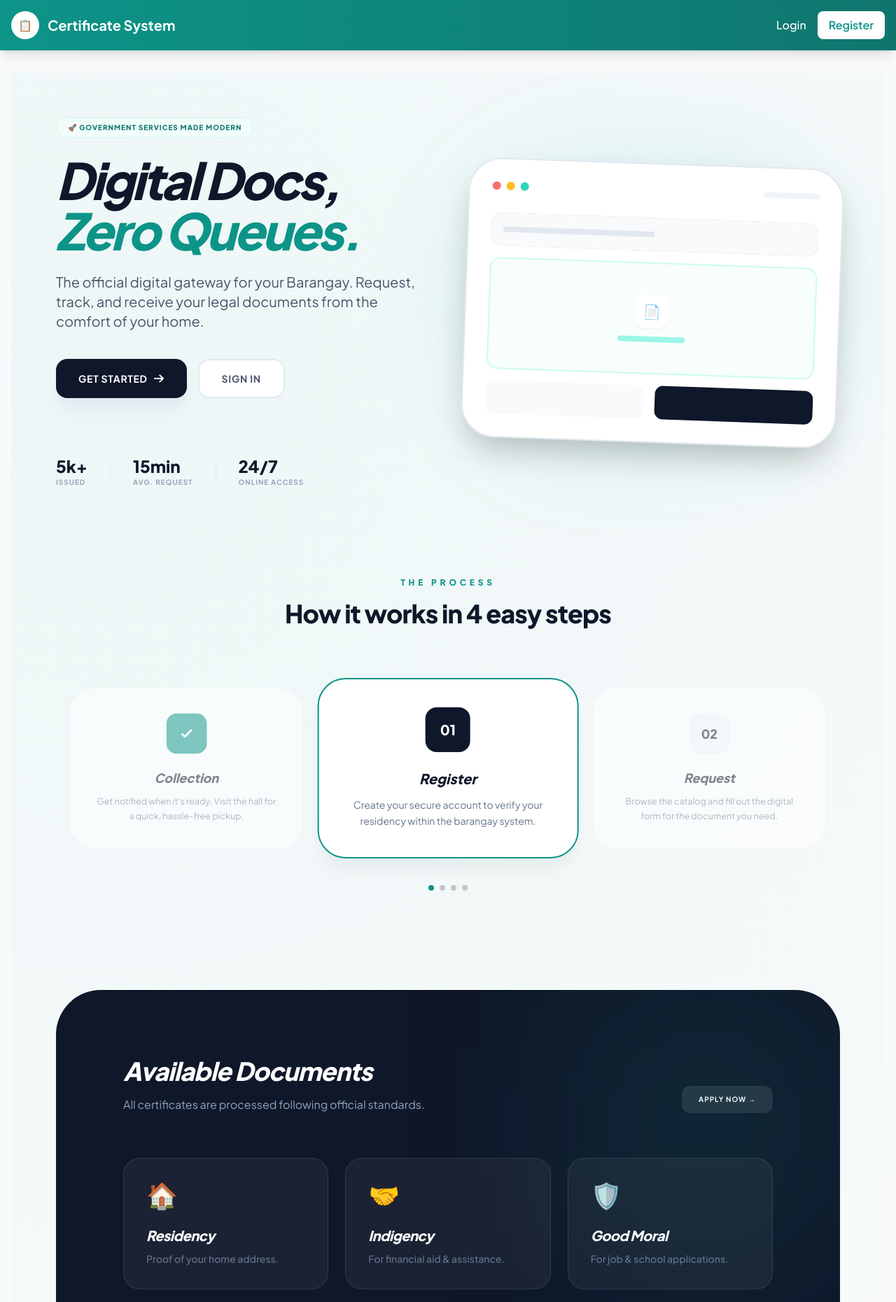
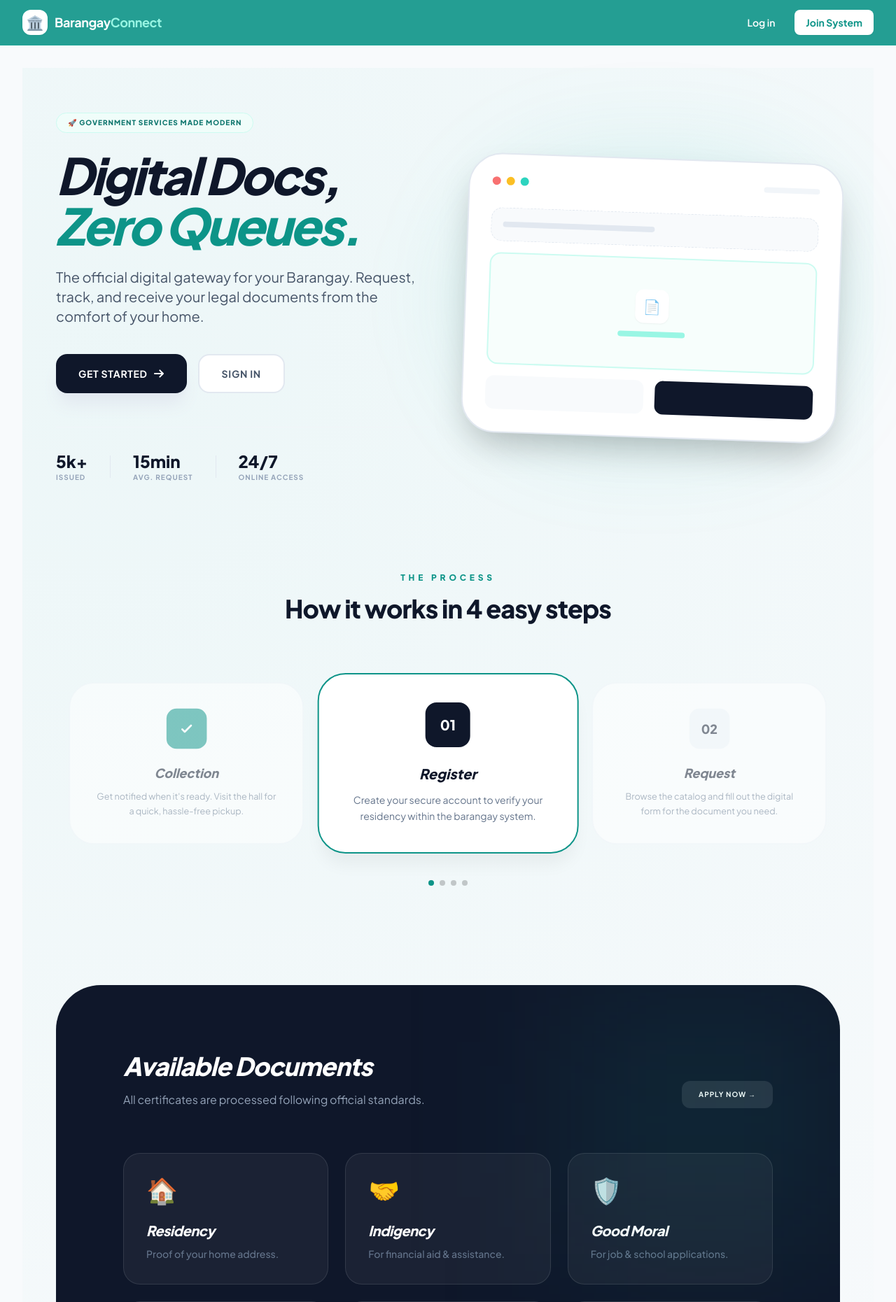
Before and after one commit to axediant02/barangay-appointment-setter, a PHP site: page / in a window 1280 px wide. Shown: the top 1861 px of the page at 70% size. Run offline with PHP 8.4, Linux system fonts and the light colour scheme; some libraries are stand-ins or nearby versions.

Commit message:
improved header

```diff
--- a/views/layout/header.php
+++ b/views/layout/header.php
@@ -3,97 +3,163 @@ if (session_status() === PHP_SESSION_NONE) {
     session_start();
 }
 $pageTitle = $pageTitle ?? 'Barangay Certificate System';
-
 $userName = $_SESSION['username'] ?? 'User';
 $userRole = $_SESSION['role'] ?? null;
+$currentPage = $_GET['page'] ?? 'home';
 ?>
 <!DOCTYPE html>
-<html lang="en">
+<html lang="en" class="scroll-smooth">
 <head>
     <meta charset="UTF-8">
     <meta name="viewport" content="width=device-width, initial-scale=1.0">
     <meta name="description" content="Modern Barangay Certificate System for efficient request and appointment management">
     <title><?= htmlspecialchars($pageTitle) ?> | Barangay Certificate System</title>
+
+    <link href="https://fonts.googleapis.com/css2?family=Plus+Jakarta+Sans:wght@400;500;600;700&display=swap" rel="stylesheet">
+
     <script>
         window.APP_BASE = <?= json_encode(rtrim(dirname($_SERVER['SCRIPT_NAME'] ?? '/'), '/') . '/') ?>;
     </script>
     <script src="https://cdn.tailwindcss.com"></script>
-    <style>
-        :root {
-            --primary: #0D9488;
-            --primary-light: #ECFDF5;
-            --accent: #F97316;
-            --pending: #CA8A04;
-            --approved: #059669;
-            --completed: #0891B2;
-            --rejected: #DC2626;
+
+    <style type="text/tailwindcss">
+        @layer base {
+            body {
+                font-family: 'Plus Jakarta Sans', sans-serif;
+                @apply text-slate-900 antialiased;
             }
-        .btn-primary {
-            @apply bg-teal-600 hover:bg-teal-700 text-white px-4 py-2 rounded-lg transition font-medium;
         }
-        .btn-secondary {
-            @apply bg-gray-200 hover:bg-gray-300 text-gray-800 px-4 py-2 rounded-lg transition font-medium;
+        @layer components {
+            .nav-link {
+                @apply relative py-2 text-sm font-semibold transition-colors hover:text-white/90 text-white/80;
             }
-        .card {
-            @apply bg-white rounded-lg shadow hover:shadow-md transition border border-gray-100;
+            .nav-link-active {
+                @apply text-white after:absolute after:bottom-0 after:left-0 after:h-0.5 after:w-full after:bg-white after:rounded-full;
             }
-        .input-field {
-            @apply w-full border border-gray-300 rounded-lg px-4 py-2 focus:outline-none focus:ring-2 focus:ring-teal-500 focus:border-transparent transition;
+            .glass-header {
+                @apply sticky top-0 z-50 border-b border-teal-500/30 bg-teal-600/90 backdrop-blur-md;
             }
-        .focus-visible:focus {
-            outline: 2px solid var(--primary);
-            outline-offset: 2px;
+            .user-dropdown-item {
+                @apply flex items-center gap-2 px-4 py-2 text-sm text-slate-700 hover:bg-slate-50 transition-colors;
+            }
         }
     </style>
 </head>
-<body class="bg-gray-50 min-h-screen flex flex-col">
+<body class="bg-slate-50 min-h-screen flex flex-col">
 
-<nav class="bg-gradient-to-r from-teal-600 to-teal-700 text-white shadow-lg sticky top-0 z-50">
-    <div class="max-w-7xl mx-auto px-4 py-4">
-        <div class="flex justify-between items-center">
+<header class="glass-header text-white">
+    <nav class="max-w-7xl mx-auto px-4 sm:px-6 lg:px-8" aria-label="Top">
+        <div class="flex h-16 items-center justify-between">
 
-            <div class="flex items-center gap-3">
-                <div class="w-10 h-10 bg-white rounded-full flex items-center justify-center font-bold text-teal-600">
-                    📋
+            <div class="flex items-center gap-8">
+                <a href="?page=home" class="flex items-center gap-2.5 group transition-transform active:scale-95">
+                    <div class="flex h-9 w-9 items-center justify-center rounded-xl bg-white shadow-sm transition-group hover:rotate-6">
+                        <span class="text-xl">🏛️</span>
                     </div>
-                <a href="?page=home" class="text-xl font-bold hover:text-teal-100 transition">
-                    Certificate System
+                    <span class="text-lg font-bold tracking-tight hidden md:block">
+                        Barangay<span class="text-teal-200">Connect</span>
+                    </span>
                 </a>
+
+                <?php if (isset($_SESSION['user_id'])): ?>
+                <div class="hidden lg:flex lg:items-center lg:gap-6">
+                    <?php if ($userRole === 'admin'): ?>
+                        <a href="?page=admin-dashboard" class="nav-link <?= $currentPage === 'admin-dashboard' ? 'nav-link-active' : '' ?>">Dashboard</a>
+                        <a href="?page=manage-certificates" class="nav-link <?= $currentPage === 'manage-certificates' ? 'nav-link-active' : '' ?>">Certificates</a>
+                    <?php else: ?>
+                        <a href="?page=resident-dashboard" class="nav-link <?= $currentPage === 'resident-dashboard' ? 'nav-link-active' : '' ?>">Dashboard</a>
+                        <a href="?page=create-request" class="nav-link <?= $currentPage === 'create-request' ? 'nav-link-active' : '' ?>">Request Certificate</a>
+                        <a href="?page=my-requests" class="nav-link <?= $currentPage === 'my-requests' ? 'nav-link-active' : '' ?>">My History</a>
+                    <?php endif; ?>
                 </div>
-
-            <div class="flex items-center gap-6">
-                <?php if (isset($_SESSION['user_id'])): ?>
-                    <div class="flex items-center gap-6">
-                        <?php if ($userRole === 'admin'): ?>
-                            <a href="?page=admin-dashboard" class="hover:text-teal-100 transition font-medium">Dashboard</a>
-                            <a href="?page=manage-certificates" class="hover:text-teal-100 transition font-medium">Certificates</a>
-                        <?php else: ?>
-                            <a href="?page=resident-dashboard" class="hover:text-teal-100 transition font-medium">Dashboard</a>
-                            <a href="?page=create-request" class="hover:text-teal-100 transition font-medium">Request Certificate</a>
-                            <a href="?page=my-requests" class="hover:text-teal-100 transition font-medium">My Requests</a>
                 <?php endif; ?>
             </div>
 
-                    <div class="flex items-center gap-4 pl-4 border-l border-teal-400">
-                        <div class="text-sm">
-                            <div class="font-semibold text-right"><?= htmlspecialchars($userName) ?></div>
-                            <div class="text-teal-100 text-xs uppercase text-right"><?= htmlspecialchars($userRole) ?></div>
+            <div class="flex items-center gap-4">
+                <?php if (isset($_SESSION['user_id'])): ?>
+                    <button class="relative rounded-full p-2 text-teal-100 hover:bg-teal-500/50 hover:text-white transition-all">
+                        <span class="sr-only">View notifications</span>
+                        <svg class="h-6 w-6" fill="none" viewBox="0 0 24 24" stroke-width="1.5" stroke="currentColor">
+                            <path stroke-linecap="round" stroke-linejoin="round" d="M14.857 17.082a23.848 23.848 0 005.454-1.31A8.967 8.967 0 0118 9.75v-.7V9A6 6 0 006 9v.75a8.967 8.967 0 01-2.312 6.022c1.733.64 3.56 1.085 5.455 1.31m5.714 0a24.255 24.255 0 01-5.714 0m5.714 0a3 3 0 11-5.714 0" />
+                        </svg>
+                        <span class="absolute top-2 right-2.5 h-2 w-2 rounded-full bg-red-400 ring-2 ring-teal-600"></span>
+                    </button>
+
+                    <div class="relative ml-3" id="userMenu">
+                        <button type="button" onclick="toggleDropdown()" class="flex items-center gap-3 rounded-full bg-teal-700/50 pl-3 pr-1 py-1 text-sm focus:outline-none focus:ring-2 focus:ring-white/50 transition-all hover:bg-teal-700/80 border border-white/10">
+                            <span class="hidden sm:block font-medium"><?= htmlspecialchars($userName) ?></span>
+                            <div class="h-8 w-8 rounded-full bg-teal-500 flex items-center justify-center font-bold border border-white/20">
+                                <?= strtoupper(substr($userName, 0, 1)) ?>
                             </div>
-                        <button onclick="document.getElementById('logoutForm').submit()" class="px-3 py-1 bg-red-500 hover:bg-red-600 rounded transition-colors text-sm font-medium">
-                            Logout
                         </button>
-                        <form id="logoutForm" action="?page=logout" method="POST" style="display:none;"></form>
+
+                        <div id="dropdownContent" class="hidden absolute right-0 z-10 mt-2 w-48 origin-top-right rounded-xl bg-white py-1 shadow-xl ring-1 ring-black ring-opacity-5 focus:outline-none overflow-hidden animate-in fade-in zoom-in duration-100">
+                            <div class="px-4 py-2 border-b border-slate-100">
+                                <p class="text-xs font-bold text-slate-400 uppercase tracking-widest"><?= $userRole ?></p>
                             </div>
-
+                            <a href="?page=profile" class="user-dropdown-item">
+                                <svg class="h-4 w-4" fill="none" viewBox="0 0 24 24" stroke="currentColor"><path d="M15.75 6a3.75 3.75 0 11-7.5 0 3.75 3.75 0 017.5 0zM4.501 20.118a7.5 7.5 0 0114.998 0A17.933 17.933 0 0112 21.75c-2.676 0-5.216-.584-7.499-1.632z" /></svg>
+                                Account Profile
+                            </a>
+                            <form id="logoutForm" action="?page=logout" method="POST">
+                                <button type="submit" class="user-dropdown-item w-full text-red-600 hover:bg-red-50">
+                                    <svg class="h-4 w-4" fill="none" viewBox="0 0 24 24" stroke="currentColor"><path d="M15.75 9V5.25A2.25 2.25 0 0013.5 3h-6a2.25 2.25 0 00-2.25 2.25v13.5A2.25 2.25 0 007.5 21h6a2.25 2.25 0 002.25-2.25V15M12 9l-3 3m0 0l3 3m-3-3h12.75" /></svg>
+                                    Sign Out
+                                </button>
+                            </form>
+                        </div>
+                    </div>
                 <?php else: ?>
-                    <div class="flex items-center gap-4">
-                        <a href="?page=login" class="hover:text-teal-100 transition font-medium">Login</a>
-                        <a href="?page=register" class="px-4 py-2 bg-white text-teal-600 rounded-lg hover:bg-teal-50 transition-colors font-semibold">Register</a>
+                    <div class="flex items-center gap-3">
+                        <a href="?page=login" class="px-4 py-2 text-sm font-semibold hover:text-teal-100 transition">Log in</a>
+                        <a href="?page=register" class="rounded-lg bg-white px-4 py-2 text-sm font-bold text-teal-600 shadow-sm hover:bg-teal-50 transition-all active:scale-95">
+                            Join System
+                        </a>
                     </div>
                 <?php endif; ?>
-            </div>
+
+                <button onclick="toggleMobileMenu()" class="lg:hidden rounded-lg p-2 hover:bg-teal-500/50 transition-colors">
+                    <svg id="mobileMenuIcon" class="h-6 w-6" fill="none" viewBox="0 0 24 24" stroke="currentColor">
+                        <path stroke-linecap="round" stroke-linejoin="round" d="M3.75 6.75h16.5M3.75 12h16.5m-16.5 5.25h16.5" />
+                    </svg>
+                </button>
             </div>
         </div>
     </nav>
 
-<main class="flex-grow max-w-7xl mx-auto px-4 py-8 w-full">
+    <div id="mobileMenu" class="hidden lg:hidden border-t border-teal-500/30 bg-teal-700/50 px-4 pb-6 pt-4">
+        <div class="space-y-2">
+            <?php if ($userRole === 'admin'): ?>
+                <a href="?page=admin-dashboard" class="block rounded-lg px-3 py-2 font-medium hover:bg-teal-500/50">Dashboard</a>
+                <a href="?page=manage-certificates" class="block rounded-lg px-3 py-2 font-medium hover:bg-teal-500/50">Certificates</a>
+            <?php else: ?>
+                <a href="?page=resident-dashboard" class="block rounded-lg px-3 py-2 font-medium hover:bg-teal-500/50">Dashboard</a>
+                <a href="?page=create-request" class="block rounded-lg px-3 py-2 font-medium hover:bg-teal-500/50">Request Certificate</a>
+                <a href="?page=my-requests" class="block rounded-lg px-3 py-2 font-medium hover:bg-teal-500/50">My History</a>
+            <?php endif; ?>
+        </div>
+    </div>
+</header>
+
+<script>
+    function toggleDropdown() {
+        const content = document.getElementById('dropdownContent');
+        content.classList.toggle('hidden');
+    }
+
+    function toggleMobileMenu() {
+        const menu = document.getElementById('mobileMenu');
+        menu.classList.toggle('hidden');
+    }
+
+    // Close dropdown when clicking outside
+    window.addEventListener('click', function(e) {
+        const menu = document.getElementById('userMenu');
+        const content = document.getElementById('dropdownContent');
+        if (menu && !menu.contains(e.target)) {
+            content.classList.add('hidden');
+        }
+    });
+</script>
+
+<main class="flex-grow max-w-7xl mx-auto px-4 sm:px-6 lg:px-8 py-8 w-full">
```
Lines whose indentation alone changed are shown as unchanged.
